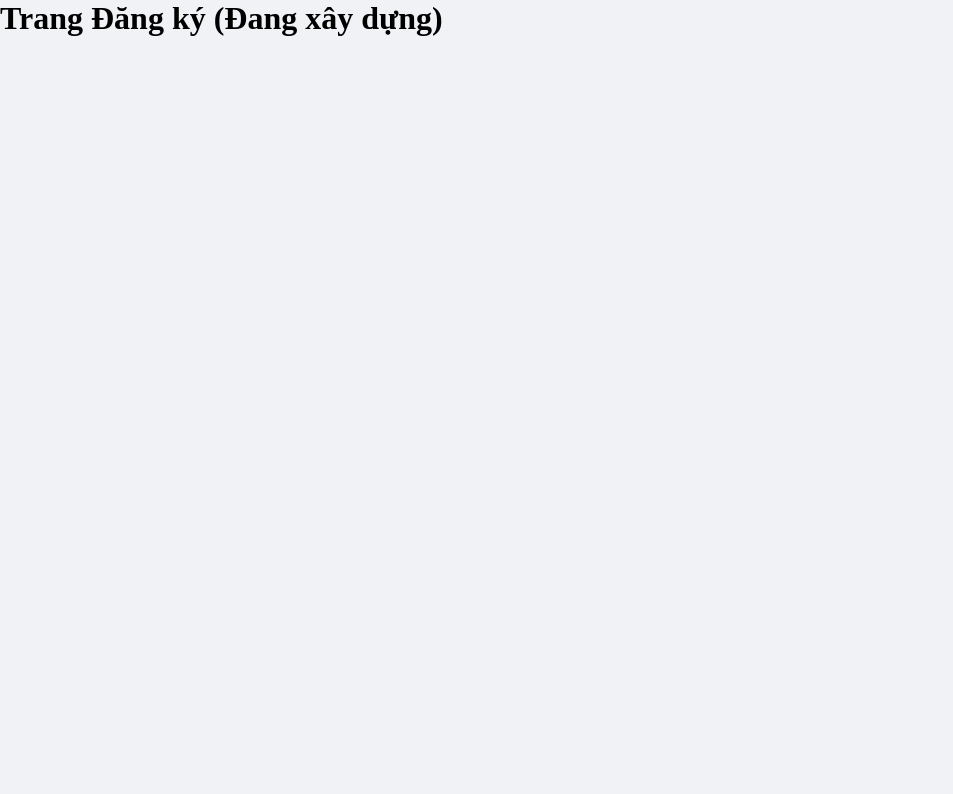
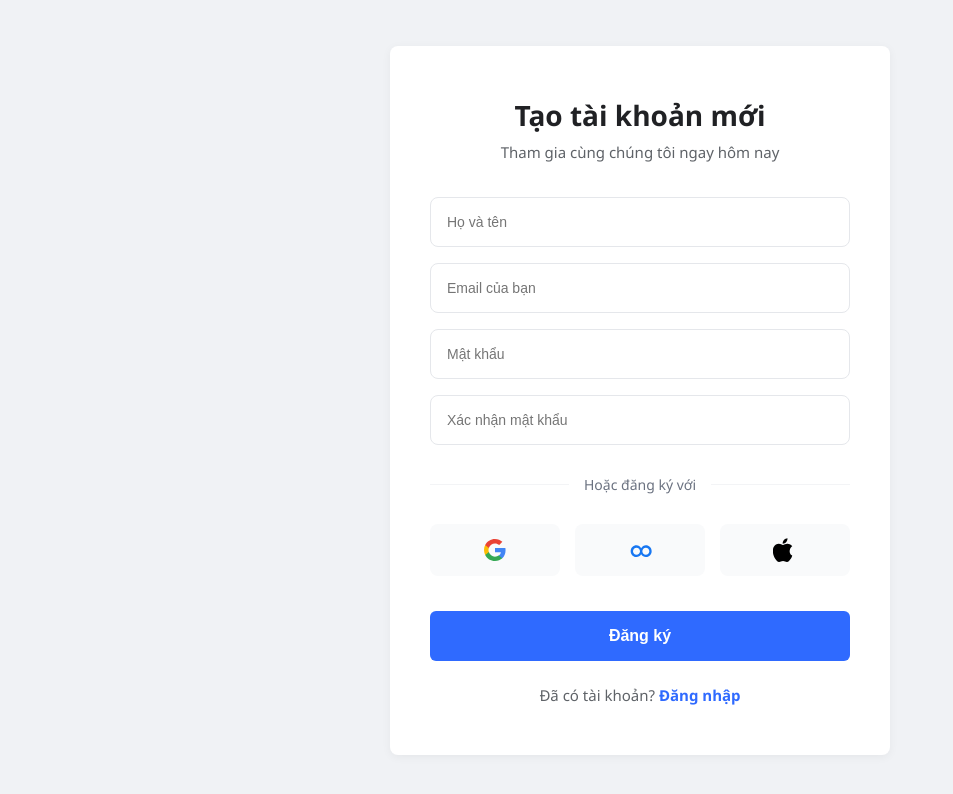
Before and after one commit to NNPTUM/DoAnCuoiKy, a React (Vite) app in the folder client/: page /register in a window 1280 px wide. Shown: the top 794 px of the page, without its empty margins (0-953 px from the left). Built offline with nearby package versions, Linux system fonts and the light colour scheme.

Commit message:
build register ui

```diff
--- a/client/src/App.jsx
+++ b/client/src/App.jsx
@@ -1,6 +1,7 @@
 import { BrowserRouter, Routes, Route } from "react-router-dom";
 import "./App.css";
 import Login from "./pages/Login";
+import Register from "./pages/Register";
 
 function App() {
   return (
@@ -12,10 +13,7 @@ function App() {
           path="/"
           element={<h1>Trang chủ - Bảng tin (Đang xây dựng)</h1>}
         />
-        <Route
-          path="/register"
-          element={<h1>Trang Đăng ký (Đang xây dựng)</h1>}
-        />
+        <Route path="/register" element={<Register />} />
       </Routes>
     </BrowserRouter>
   );
--- /dev/null
+++ b/client/src/pages/Register.jsx
@@ -0,0 +1,315 @@
+import { useState } from "react";
+import { Link, useNavigate } from "react-router-dom";
+
+const Register = () => {
+  const [formData, setFormData] = useState({
+    fullName: "",
+    email: "",
+    password: "",
+    confirmPassword: "",
+  });
+
+  const [isHovered, setIsHovered] = useState(false);
+  const navigate = useNavigate();
+
+  const handleChange = (e) => {
+    setFormData({
+      ...formData,
+      [e.target.name]: e.target.value,
+    });
+  };
+
+  const handleSubmit = async (e) => {
+    e.preventDefault();
+
+    // Kiểm tra mật khẩu xác nhận có khớp không
+    if (formData.password !== formData.confirmPassword) {
+      alert("Mật khẩu xác nhận không khớp. Vui lòng kiểm tra lại!");
+      return;
+    }
+
+    console.log("Dữ liệu đăng ký gửi lên server:", formData);
+    // Sau khi đăng ký thành công có thể chuyển hướng về trang đăng nhập
+    // navigate('/login');
+  };
+
+  return (
+    <div style={styles.container}>
+      <div style={styles.formCard}>
+        <div style={styles.header}>
+          <h2 style={styles.title}>Tạo tài khoản mới</h2>
+          <p style={styles.subtitle}>Tham gia cùng chúng tôi ngay hôm nay</p>
+        </div>
+
+        <form onSubmit={handleSubmit}>
+          {/* Full Name Input */}
+          <div style={styles.inputGroup}>
+            <input
+              type="text"
+              id="fullName"
+              name="fullName"
+              value={formData.fullName}
+              onChange={handleChange}
+              placeholder="Họ và tên"
+              required
+              style={styles.input}
+            />
+          </div>
+
+          {/* Email Input */}
+          <div style={styles.inputGroup}>
+            <input
+              type="email"
+              id="email"
+              name="email"
+              value={formData.email}
+              onChange={handleChange}
+              placeholder="Email của bạn"
+              required
+              style={styles.input}
+            />
+          </div>
+
+          {/* Password Input */}
+          <div style={styles.inputGroup}>
+            <input
+              type="password"
+              id="password"
+              name="password"
+              value={formData.password}
+              onChange={handleChange}
+              placeholder="Mật khẩu"
+              required
+              style={styles.input}
+            />
+          </div>
+
+          {/* Confirm Password Input */}
+          <div style={styles.inputGroup}>
+            <input
+              type="password"
+              id="confirmPassword"
+              name="confirmPassword"
+              value={formData.confirmPassword}
+              onChange={handleChange}
+              placeholder="Xác nhận mật khẩu"
+              required
+              style={styles.input}
+            />
+          </div>
+
+          {/* Divider: Or continue with */}
+          <div style={styles.dividerContainer}>
+            <span style={styles.line}></span>
+            <span style={styles.dividerText}>Hoặc đăng ký với</span>
+            <span style={styles.line}></span>
+          </div>
+
+          {/* Social Login Buttons */}
+          <div style={styles.socialGroup}>
+            <button type="button" style={styles.socialButton}>
+              {/* Google Icon SVG */}
+              <svg
+                width="24"
+                height="24"
+                viewBox="0 0 24 24"
+                fill="none"
+                xmlns="http://www.w3.org/2000/svg"
+              >
+                <path
+                  d="M22.56 12.25c0-.78-.07-1.53-.2-2.25H12v4.26h5.92c-.26 1.37-1.04 2.53-2.21 3.31v2.77h3.57c2.08-1.92 3.28-4.74 3.28-8.09z"
+                  fill="#4285F4"
+                />
+                <path
+                  d="M12 23c2.97 0 5.46-.98 7.28-2.66l-3.57-2.77c-.98.66-2.23 1.06-3.71 1.06-2.86 0-5.29-1.93-6.16-4.53H2.18v2.84C3.99 20.53 7.7 23 12 23z"
+                  fill="#34A853"
+                />
+                <path
+                  d="M5.84 14.09c-.22-.66-.35-1.36-.35-2.09s.13-1.43.35-2.09V7.07H2.18C1.43 8.55 1 10.22 1 12s.43 3.45 1.18 4.93l2.85-2.22.81-.62z"
+                  fill="#FBBC05"
+                />
+                <path
+                  d="M12 5.38c1.62 0 3.06.56 4.21 1.64l3.15-3.15C17.45 2.09 14.97 1 12 1 7.7 1 3.99 3.47 2.18 7.07l3.66 2.84c.87-2.6 3.3-4.53 6.16-4.53z"
+                  fill="#EA4335"
+                />
+              </svg>
+            </button>
+            <button type="button" style={styles.socialButton}>
+              {/* Meta Icon SVG */}
+              <svg
+                width="28"
+                height="28"
+                viewBox="0 0 36 36"
+                fill="none"
+                xmlns="http://www.w3.org/2000/svg"
+              >
+                <path
+                  d="M25.5 12C23.0145 12 20.925 13.5 19.5 15.6C18.075 13.5 15.9855 12 13.5 12C9.357 12 6 15.357 6 19.5C6 23.643 9.357 27 13.5 27C15.9855 27 18.075 25.5 19.5 23.4C20.925 25.5 23.0145 27 25.5 27C29.643 27 33 23.643 33 19.5C33 15.357 29.643 12 25.5 12ZM13.5 24C11.0145 24 9 21.9855 9 19.5C9 17.0145 11.0145 15 13.5 15C15.9855 15 18 17.0145 18 19.5C18 21.9855 15.9855 24 13.5 24ZM25.5 24C23.0145 24 21 21.9855 21 19.5C21 17.0145 23.0145 15 25.5 15C27.9855 15 30 17.0145 30 19.5C30 21.9855 27.9855 24 25.5 24Z"
+                  fill="#1877F2"
+                />
+              </svg>
+            </button>
+            <button type="button" style={styles.socialButton}>
+              {/* Apple Icon SVG */}
+              <svg
+                width="24"
+                height="24"
+                viewBox="0 0 24 24"
+                fill="none"
+                xmlns="http://www.w3.org/2000/svg"
+              >
+                <path
+                  d="M16.635 13.061C16.635 9.944 19.167 8.441 19.282 8.369C17.828 6.242 15.536 5.912 14.78 5.818C12.833 5.623 10.959 6.969 9.957 6.969C8.956 6.969 7.423 5.836 5.813 5.854C3.766 5.884 1.889 6.98 0.841 8.802C-1.282 12.474 0.297 17.91 2.366 20.898C3.374 22.353 4.567 23.982 6.138 23.924C7.653 23.865 8.221 22.946 10.038 22.946C11.838 22.946 12.365 23.924 13.938 23.954C15.567 23.982 16.593 22.511 17.585 21.055C18.735 19.378 19.208 17.747 19.237 17.656C19.179 17.632 16.635 16.664 16.635 13.061Z"
+                  fill="#000000"
+                />
+                <path
+                  d="M13.238 3.966C14.072 2.957 14.629 1.572 14.476 0.187C13.284 0.235 11.815 0.982 10.952 1.99C10.181 2.89 9.508 4.318 9.689 5.66C11.025 5.764 12.404 4.976 13.238 3.966Z"
+                  fill="#000000"
+                />
+              </svg>
+            </button>
+          </div>
+
+          <button
+            type="submit"
+            style={{
+              ...styles.button,
+              ...(isHovered ? styles.buttonHover : {}),
+            }}
+            onMouseEnter={() => setIsHovered(true)}
+            onMouseLeave={() => setIsHovered(false)}
+          >
+            Đăng ký
+          </button>
+
+          <p
+            style={{
+              ...styles.subtitle,
+              marginTop: "24px",
+              textAlign: "center",
+            }}
+          >
+            Đã có tài khoản?{" "}
+            <Link
+              to="/login"
+              style={{
+                color: "#2f6aff",
+                textDecoration: "none",
+                fontWeight: "600",
+              }}
+            >
+              Đăng nhập
+            </Link>
+          </p>
+        </form>
+      </div>
+    </div>
+  );
+};
+
+// --- BỘ STYLE ĐỒNG BỘ VỚI TRANG LOGIN ---
+const styles = {
+  container: {
+    display: "flex",
+    justifyContent: "center",
+    alignItems: "center",
+    minHeight: "100vh",
+    width: "100%",
+    backgroundColor: "#f0f2f5",
+    fontFamily:
+      "'Segoe UI', -apple-system, BlinkMacSystemFont, Roboto, Arial, sans-serif",
+    padding: "20px", // Thêm chút padding để form không sát viền màn hình trên điện thoại
+    boxSizing: "border-box",
+  },
+  formCard: {
+    backgroundColor: "#ffffff",
+    padding: "50px 40px",
+    borderRadius: "8px",
+    boxShadow: "0 2px 10px rgba(0,0,0,0.05)",
+    width: "100%",
+    maxWidth: "500px",
+    boxSizing: "border-box",
+  },
+  header: {
+    textAlign: "center", // Đã căn giữa giống như bạn yêu cầu ở Login
+    marginBottom: "35px",
+  },
+  title: {
+    margin: "0 0 8px 0",
+    color: "#202124",
+    fontSize: "28px",
+    fontWeight: "800",
+  },
+  subtitle: {
+    margin: "0",
+    color: "#5f6368",
+    fontSize: "15px",
+  },
+  inputGroup: {
+    marginBottom: "16px",
+    display: "flex",
+    flexDirection: "column",
+  },
+  input: {
+    padding: "16px",
+    borderRadius: "8px",
+    border: "1px solid #e5e7eb",
+    fontSize: "14px",
+    backgroundColor: "white", // Nền trắng
+    color: "black", // Chữ đen
+    outline: "none",
+    transition: "border-color 0.2s",
+    width: "100%",
+    boxSizing: "border-box",
+  },
+  dividerContainer: {
+    display: "flex",
+    alignItems: "center",
+    margin: "30px 0",
+  },
+  line: {
+    flex: 1,
+    height: "1px",
+    backgroundColor: "#f3f4f6",
+  },
+  dividerText: {
+    padding: "0 15px",
+    color: "#6b7280",
+    fontSize: "14px",
+  },
+  socialGroup: {
+    display: "flex",
+    justifyContent: "space-between",
+    gap: "15px",
+    marginBottom: "35px",
+  },
+  socialButton: {
+    flex: 1,
+    padding: "12px",
+    backgroundColor: "#f9fafb",
+    border: "none",
+    borderRadius: "8px",
+    cursor: "pointer",
+    display: "flex",
+    justifyContent: "center",
+    alignItems: "center",
+    transition: "background-color 0.2s",
+  },
+  button: {
+    width: "100%",
+    padding: "16px",
+    backgroundColor: "#2f6aff",
+    color: "white",
+    border: "none",
+    borderRadius: "6px",
+    fontSize: "16px",
+    cursor: "pointer",
+    fontWeight: "600",
+    transition: "background-color 0.2s ease",
+  },
+  buttonHover: {
+    backgroundColor: "#2455d3",
+  },
+};
+
+export default Register;
```
